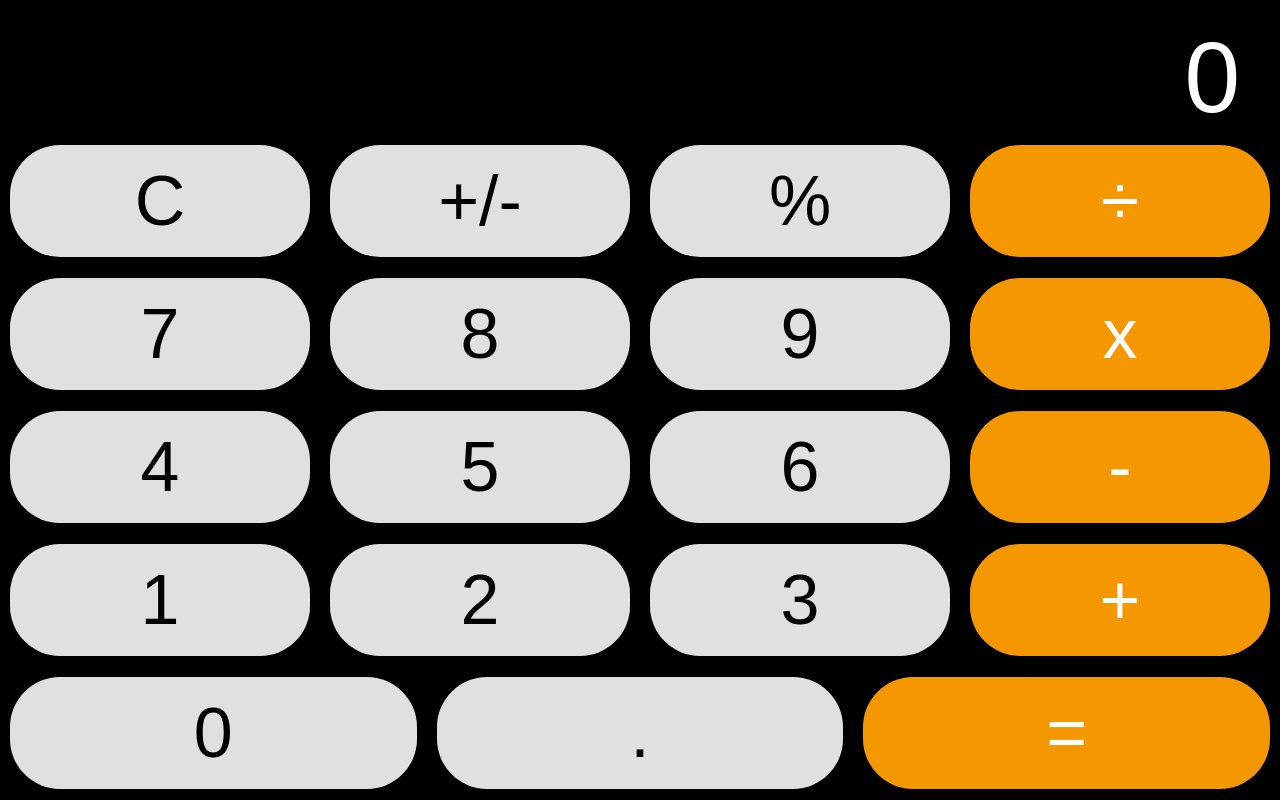
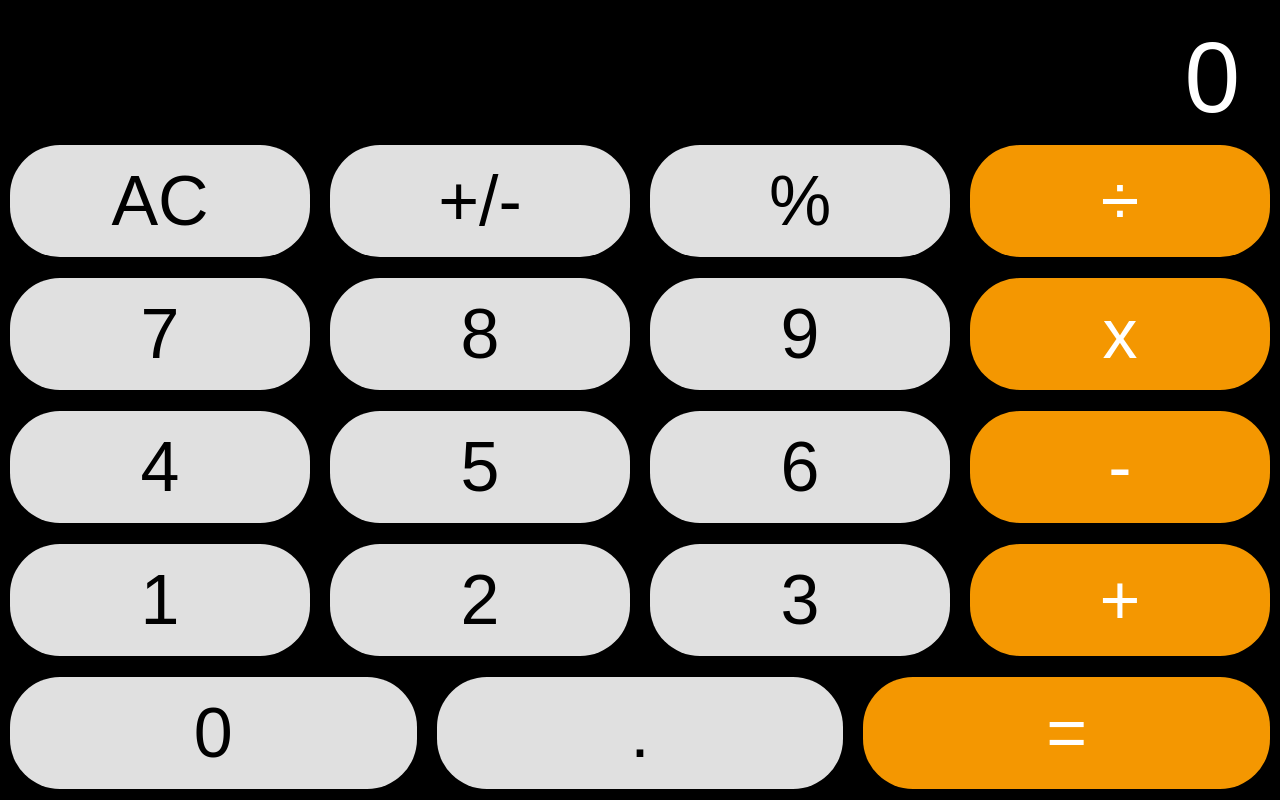
Before and after one commit to kaitlynflynn/Calculator, a React (Create React App) app in the folder client/: page / in a window 1280 px wide. Built offline with nearby package versions, Linux system fonts and the light colour scheme.

Commit message:
Changed C back to AC on buttons

```diff
--- a/client/src/component/BtnPanel.js
+++ b/client/src/component/BtnPanel.js
@@ -18,7 +18,7 @@ class BtnPanel extends React.Component {
                 {/* Rendered Component */}
                 {/* 1st Row (AC +/- % /) */}
                 <div>
-                    <Button name = "C" clickHandler ={this.handleClick} />
+                    <Button name = "AC" clickHandler ={this.handleClick} />
                     <Button name = "+/-" clickHandler ={this.handleClick} />
                     <Button name = "%" clickHandler ={this.handleClick} />
                     <Button name = "÷" clickHandler ={this.handleClick} orange />
```
